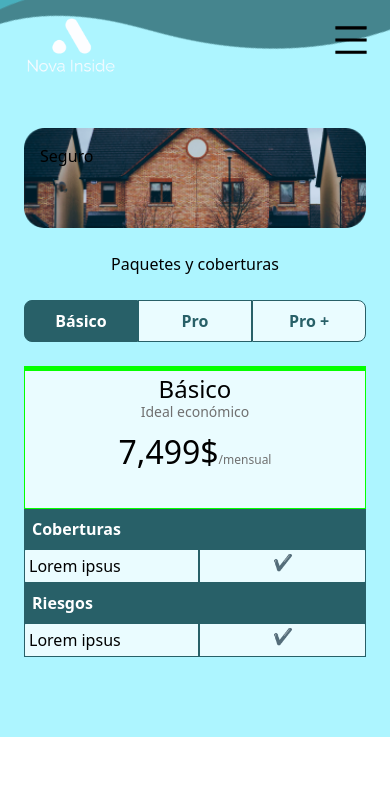
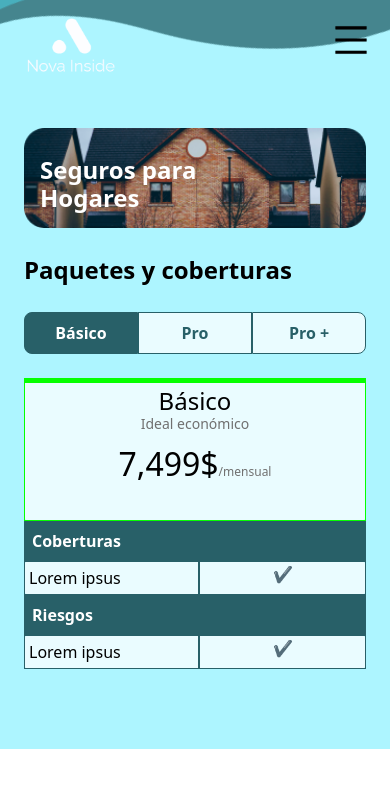
Before and after one commit to joblyapp/team-legumbre, a React (Vite) app: page /servicios/home in a window 390 px wide. Shown: the top 788 px of the page. Built offline with nearby package versions, Linux system fonts and the light colour scheme; a web font is replaced by a local one.

Commit message:
JF-03: finish services styles component

```diff
--- a/src/App.jsx
+++ b/src/App.jsx
@@ -5,7 +5,6 @@ import NavPersonalizado from "./componentes/puro/NavPersonalizado";
 import Landing from "./componentes/Landing";
 import SignUp from "./componentes/SignUp";
 import { Seguros } from "./componentes/Share";
-
 
 function App() {
   return (
@@ -16,7 +15,15 @@ function App() {
           <Route exact path="/" element={<Landing />} />
           <Route path="/registro" element={<SignUp />} />
           <Route path="/servicios">
-            <Route path="/servicios/home" element={<Seguros source="casa" />} />
+            <Route
+              path="/servicios/home"
+              element={
+                <Seguros
+                  source="casa"
+                  description="Permitinos dejarte tranquilo, nosotros nos encargamos de la seguridad de tu auto"
+                />
+              }
+            />
           </Route>
         </Routes>
       </div>
--- a/src/componentes/Share/Seguros/index.jsx
+++ b/src/componentes/Share/Seguros/index.jsx
@@ -2,7 +2,7 @@ import styles from "./service.module.css";
 import { useState } from "react";
 import { Table } from "../index";
 
-const Seguros = ({ source }) => {
+const Seguros = ({ source, title, description }) => {
   const [plan, setPlan] = useState("basic");
 
   return (
@@ -12,11 +12,11 @@ const Seguros = ({ source }) => {
         alt="decorative wave"
         className="w-full h-auto absolute top-0 left-0 z-0"
       />
-      <section className="relative flex">
-        <picture className="w-full">
+      <section className={styles.heroImage}>
+        <picture className="w-full h-full">
           <source
             srcSet={`/imagenes/servicios/${source}-mobile.png`}
-            media="(max-width: 1024px)"
+            media="(max-width: 1023px)"
           />
           <img
             src={`/imagenes/servicios/${source}-desktop.png`}
@@ -24,9 +24,19 @@ const Seguros = ({ source }) => {
             className="w-full"
           />
         </picture>
-        <h2 className="absolute top-0 left-0 p-4 flex-[1 1 50%]">Seguro</h2>
+        <div className={styles.heroInfo}>
+          <h2 className={styles.heroTitle}>
+            {title || "Seguros para Hogares"}
+          </h2>
+          {description && (
+            <p className={styles.heroDescription}>
+              {description ||
+                "Permitinos dejarte tranquilo, nosotros nos encargamos de la seguridad de tu auto"}
+            </p>
+          )}
+        </div>
       </section>
-      <section>
+      <section className={styles.middleTitle}>
         <h3>Paquetes y coberturas</h3>
       </section>
       <section className={`${styles.buttons}`}>
--- a/src/componentes/Share/Seguros/service.module.css
+++ b/src/componentes/Share/Seguros/service.module.css
@@ -17,6 +17,45 @@
   align-items: center;
 }
 
+section.heroImage {
+  flex: 1 1 100%;
+  position: relative;
+  display: flex;
+  align-items: center;
+
+  color: var(--color-white);
+}
+
+section.heroImage>.heroInfo {
+  position: absolute;
+  top: 1rem;
+  left: 1rem;
+  display: flex;
+  flex-direction: column;
+  justify-content: space-around;
+  gap: .25rem;
+
+  max-width: 60%;
+  height: 80%;
+}
+
+.heroTitle {
+  max-width: 80%;
+  font-weight: 600;
+  font-size: 1.5rem;
+  line-height: 1.75rem;
+}
+
+.heroDescription {
+  display: none;
+}
+
+section.middleTitle {
+  justify-content: flex-start;
+  font-weight: 600;
+  font-size: 1.5rem;
+}
+
 .buttons {
   flex: 1 1 100%;
   display: flex;
@@ -25,13 +64,16 @@
 
   border-radius: 8px;
 }
+
 .buttons>button {
   flex: 1 1 100%;
 }
+
 .buttons>button:nth-of-type(1) {
   border-top-left-radius: 8px;
   border-bottom-left-radius: 8px;
 }
+
 .buttons>button:nth-of-type(3) {
   border-top-right-radius: 8px;
   border-bottom-right-radius: 8px;
@@ -54,12 +96,44 @@
   color: var(--color-green-dark);
 }
 
-@media screen and (min-width: 1024px) {
+@media screen and (min-width: 490px) {
+  section.heroImage>.heroInfo {
+    top: 2rem;
+    left: 2rem;
+  }
+
+  .heroTitle {
+    font-weight: 700;
+    font-size: 3rem;
+    line-height: 3.25rem;
+  }
+}
+
+@media screen and (min-width: 1440px) {
   .fullContainer {
     padding: 8rem 2.5rem 5rem 2.5rem;
+  }
+
+  .heroTitle {
+    max-width: 50%;
+    font-weight: 700;
+    font-size: 4rem;
+    line-height: 4.25rem;
+  }
+
+  .heroDescription {
+    max-width: 70%;
+    display: flex;
+    font-weight: 400;
+    font-size: 28px;
+    line-height: 41px;
   }
 
   .fullContainer>section.buttons {
     display: none;
   }
+
+  section.middleTitle {
+    display: none;
+  }
 }
```
